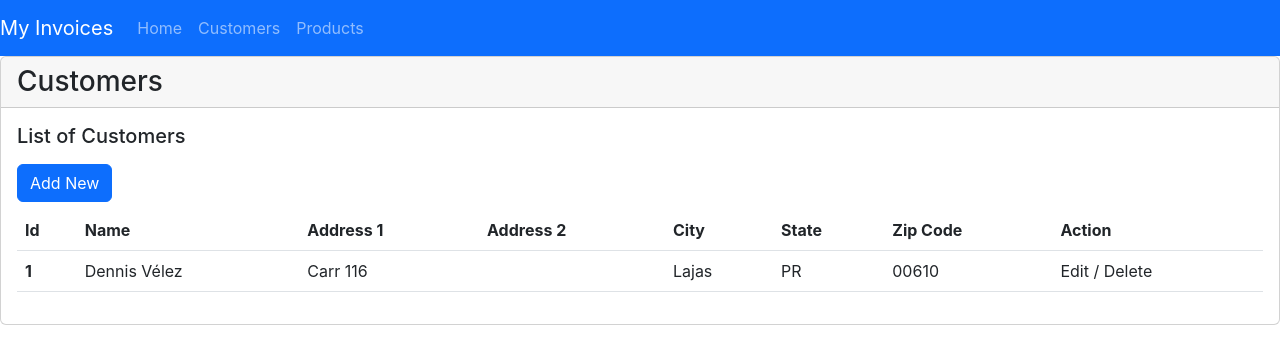
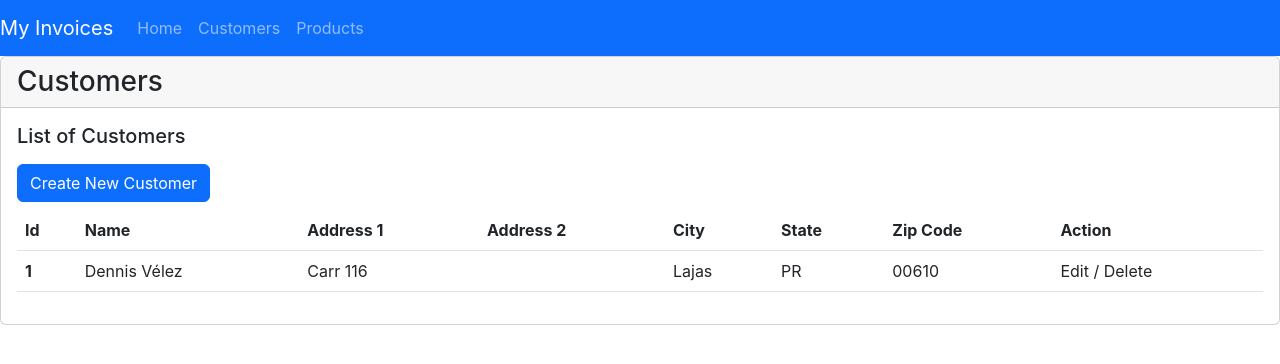
Before and after one commit to dvelez1/my-invoices-app, a React (Create React App) app: page /customer in a window 1280 px wide. Shown: the top 364 px of the page. Built offline with nearby package versions, Linux system fonts and the light colour scheme.

Commit message:
UI Fixes

```diff
--- a/src/components/Customers/Customers.tsx
+++ b/src/components/Customers/Customers.tsx
@@ -18,7 +18,7 @@ export const Customers = () => {
             className="btn btn-primary mt-2"
             onClick={handleUpsertClick}
           >
-            Add New
+            Create New Customer
           </button>
           <table className="table mt-2">
             <thead>
```
